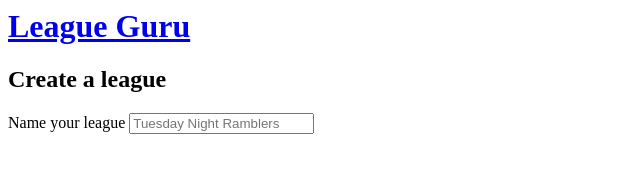
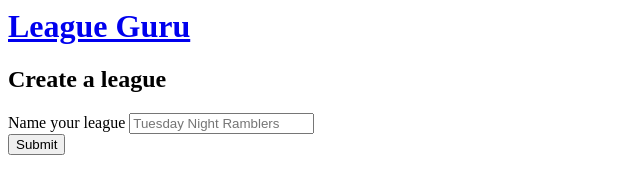
Before and after one commit to tlicata/guru, a plain HTML site: page client/leagues/new.html in a window 1280 px wide. Shown: the whole page, without its empty margins (0-640 px from the left). Drawn offline with Linux system fonts and the light colour scheme.

Commit message:
add submit button

```diff
--- a/client/leagues/new.html
+++ b/client/leagues/new.html
@@ -8,7 +8,8 @@
     <h2>Create a league</h2>
     <form action="leagues" method="POST">
       <label for="name">Name your league</label>
-      <input id="name" name="name" placeholder="Tuesday Night Ramblers">
+      <input id="name" name="name" placeholder="Tuesday Night Ramblers"><br>
+      <input type="submit">
     </form>
     <script src="../script.js"></script>
   </body>
```
